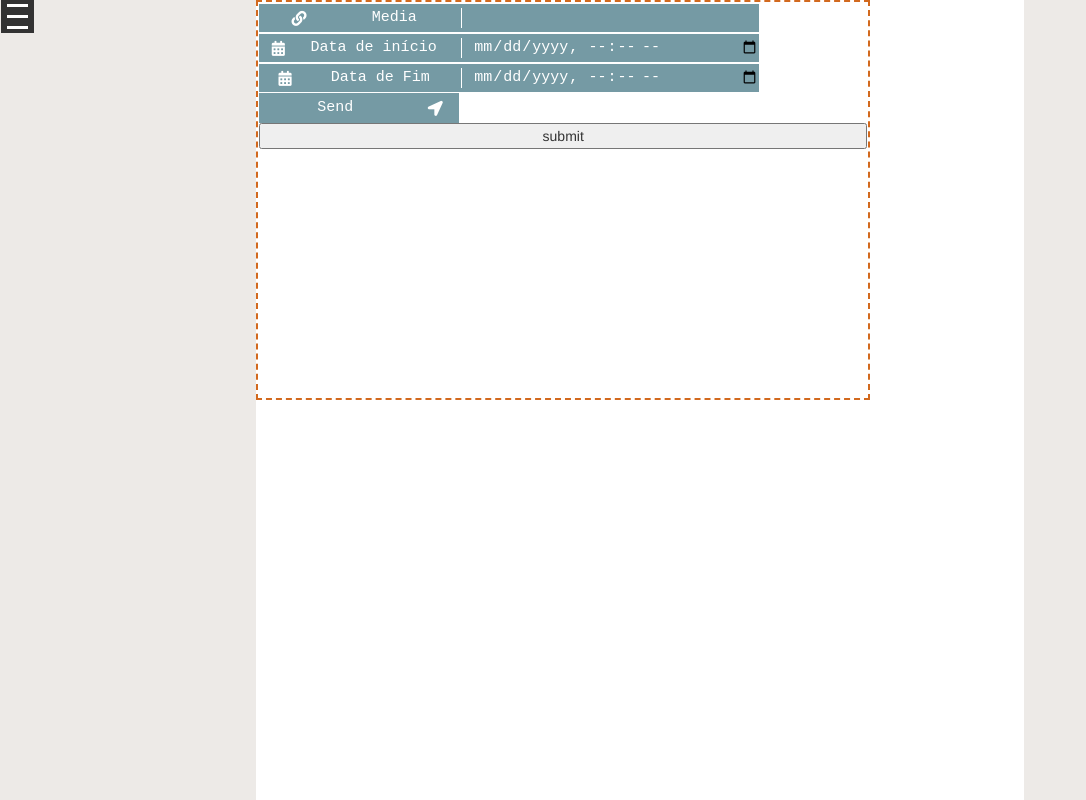
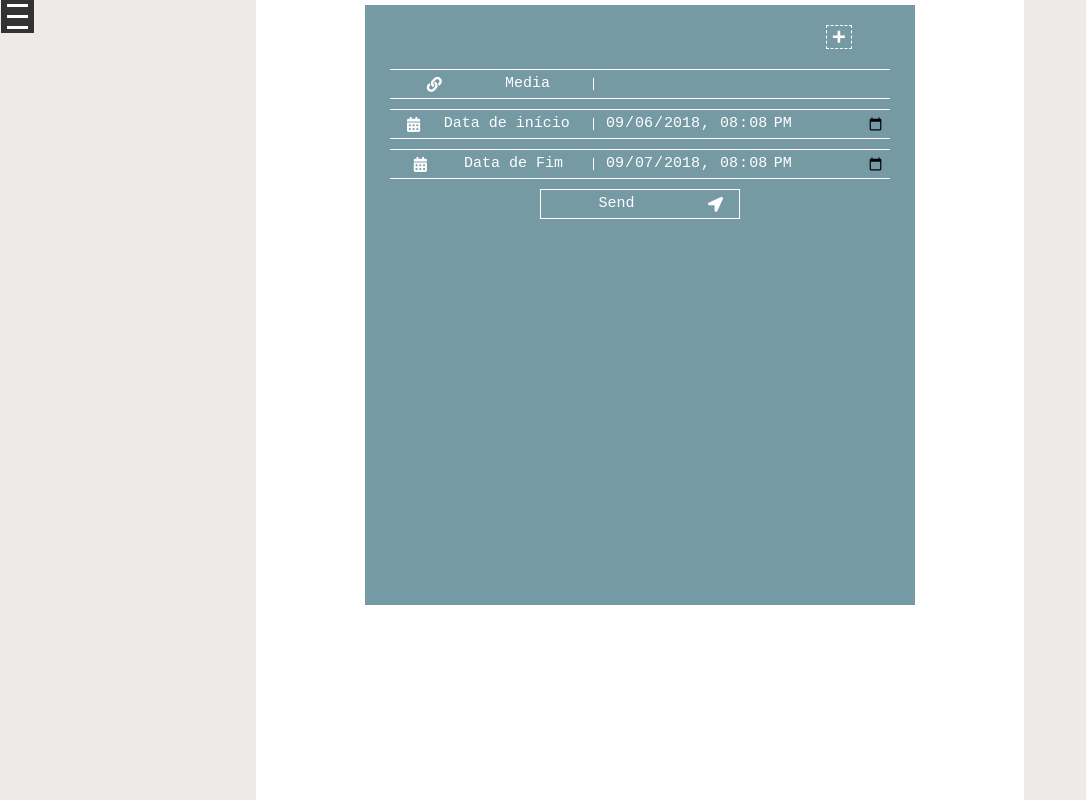
Before and after one commit to rseRafael/social-mind, an Angular app: page /addmedia/twitter/config in a window 1280 px wide. Shown: the whole page, without its empty margins (0-1086 px from the left). Built offline with nearby package versions, Linux system fonts and the light colour scheme.

Commit message:
Novo design para o Formulário

```diff
--- a/src/app/add-media/add-media.component.css
+++ b/src/app/add-media/add-media.component.css
@@ -1,11 +1,12 @@
 .addmedia-component-div{
     display: flex;
     flex-direction: column;
-    justify-content: center;
+    justify-content: flex-start;
     background-color: white;
     align-items: center;
     height: 100%;
     width: 100%;
+    padding: 5px;
 }
 
 .addmedia-form{
@@ -15,6 +16,7 @@
     width: 100%;
     height: 100%;
     overflow: scroll;
+    background-color: #759aa4;
 }
 
 .disabled{
@@ -30,7 +32,6 @@
     flex-direction: column;
     justify-content: center;
     align-items: center;
-    border: 2px dashed chocolate;
     padding: 1px;
 }
 
@@ -55,3 +56,41 @@
     background-color: white;
     border-radius: 100%;
 }
+
+.add-media-plus-icon-div{
+    width: 80%;
+    background-color: #759aa4;
+    color:white;
+    margin-bottom: 20px;
+    margin-top: 10px;
+    display: flex;
+    flex-direction: row;
+    justify-content: flex-end;
+    align-items: center;
+}
+.add-media-plus-icon-btn{
+    color:white;
+    border: 1px dashed white;
+    background-color: #759aa4;
+
+}
+
+.add-media-form{
+    display: flex;
+    flex-direction: column;
+    justify-content: flex-start;
+    background-color: #759aa4;
+    width: 550px;
+    height: 600px;
+    display: flex;
+    flex-direction: column;
+    justify-content: flex-start;
+    align-items: center;
+    overflow: scroll;
+    padding: 10px;
+
+}
+
+.add-media-submit-btn{
+    cursor: pointer;
+}
--- a/src/app/add-media/add-media.component.html
+++ b/src/app/add-media/add-media.component.html
@@ -1,63 +1,70 @@
 <div
-  id="addmedia-component"
   class="addmedia-component-div">
+      <!--Por algum motivo a tag #mediaForm é necessária para que os form elements apaream-->
+    <form
+      enctype="multipart/form-data"
+      class="add-media-form"
+      method="POST">
+        <div
+          class="add-media-plus-icon-div">
+          <button
+            class="add-media-plus-icon-btn"
+            (click)="addLink()">
+            <i
+            class="fas fa-plus">
+            </i>
+          </button>
 
-    <div
-      class="addmedia-form">
-
-        <div
-          id="addmedia-form-div">
-
-            <form
-              #mediaForm="ngForm"
-              enctype="multipart/form-data"
-              class="addmedia-form"
-              id="media-form"
-              name="form-media"
-              method="POST">
+        </div>
         <media-input
           [title]="'Media'"
           [inputType]="'text'"
-                  [iconClass]="'fas fa-link'">
+          [iconClass]="'fas fa-link'"
+          [inputId]="'media-link'"
+          >
         </media-input>
+        <div
+          *ngFor="let link of links"
+          >
+
+          <media-input
+            [title]="'Media'"
+            [inputType]="'text'"
+            [iconClass]="'fas fa-link'"
+            [inputId]="link.linkId"
+            >
+         </media-input>
+        </div>
+
 
         <media-input
           [title]="'Data de início'"
           [inputType]="'datetime-local'"
-                  [iconClass]="'fas fa-calendar-alt'">
+          [iconClass]="'fas fa-calendar-alt'"
+          [inputId]="'start-date'">
         </media-input>
 
         <media-input
           [title]="'Data de Fim'"
           [inputType]="'datetime-local'"
-                  [iconClass]="'fas fa-calendar-alt'">
+          [iconClass]="'fas fa-calendar-alt'"
+          [inputId]="'end-date'">
         </media-input>
 
         <media-input
           [title]="'Send'"
           [inputType]="'submit'"
-                  [iconClass]="'fas fa-location-arrow'">
+          [iconClass]="'fas fa-location-arrow'"
+          class="add-media-submit-btn"
+          (click)="sendForm($event)">
         </media-input>
 
-                <input
-                  type="submit"
-                  value="submit"
-                  id="submit-btn"
-                  [class.disabled]="hassent == true"
-                  (click)="sendForm($event)" />
-
     </form>
-        </div>
-
-        <br/>
 
     <div *ngIf="received === true" style="width: 100%; height: 250px; overflow: scroll;">
-          <p >
+      <p>
         {{message}}
       </p>
   </div>
 
-
 </div>
-
-</div>
--- a/src/app/add-media/add-media.component.ts
+++ b/src/app/add-media/add-media.component.ts
@@ -1,4 +1,4 @@
-import { Component, OnInit } from '@angular/core';
+import { Component, OnInit, AfterViewInit } from '@angular/core';
 import { FormGroup, FormControl} from '@angular/forms';
 import { HttpClient, HttpHeaders } from '@angular/common/http';
 import { catchError, map, tap, timeInterval } from 'rxjs/operators';
@@ -25,9 +25,7 @@ class Link {
   templateUrl: './add-media.component.html',
   styleUrls: ['./add-media.component.css']
 })
-export class AddMediaComponent implements OnInit {
-  public today: String = "1999-01-01T23:59";
-  public tomorrow: String = "1999-01-02T23:59";
+export class AddMediaComponent implements OnInit, AfterViewInit {
   public message: String = " empty ";
   public received: Boolean = false;
   public hassent: Boolean  = false;
@@ -39,34 +37,42 @@ export class AddMediaComponent implements OnInit {
   constructor(private http: HttpClient) { }
 
   ngOnInit() {
-    this.resizeComponent();
-    window.onresize = () => {
-      this.resizeComponent();
-    }
     this.getDate();
-    console.log(this.today);
+    console.log("ngOnInit()");
+    console.log(new Date().toLocaleTimeString())
   }
 
-  resizeComponent() {
-    var component = document.getElementById("addmedia-component");
-    var outlet = document.getElementById("app-outlet");
-    var h = `${outlet.clientHeight}px`;
-    var w = `${outlet.clientWidth}px`;
-    component.style.height = h;
-    component.style.width = w;
-    console.log(h + ", " + w);
+  ngAfterViewInit(){
+    console.log("ngAfterViewInit()");
+    console.log(new Date().toLocaleTimeString());
+    this.getDate();
   }
 
   getDate() {
-    var ISOformat = "yyyy-mm-ddThh:mm"
-    var now = new Date();
-    this.today = now.toISOString().substring(0, ISOformat.length);
-    var tomorrow  = now.setDate(now.getDate() + 1);
-    this.tomorrow = now.toISOString().substring(0, ISOformat.length);
+    try{
+      var ISOformat = "yyyy-mm-ddThh:mm"
+      var d1: Date = new Date();
+      d1.setHours(d1.getHours() + 1);
+      var iso1 = d1.toISOString().substring(0, ISOformat.length);
+      d1.setDate(d1.getDate() + 1);
+      var d2: Date = d1;
+      var iso2 = d2.toISOString().substring(0, ISOformat.length);
+      console.log(d2.toISOString());
+      var D1: any = document.getElementById("start-date");
+      var D2: any = document.getElementById("end-date");
+      D1.value = iso1;
+      D2.value = iso2;
+    }
+    catch(err){
+      console.log("Some error has occured at getDate function.")
+      console.log(`Error:\n${err}\n-----------------------\n`);
+    }
+
   }
 
-  sendForm(event, form){
+  sendForm(event){
     event.preventDefault();
+
     var mediaLink: any = document.getElementById("media-link");
     var startDate: any = document.getElementById("start-date");
     var endDate: any = document.getElementById("end-date");
@@ -106,6 +112,7 @@ export class AddMediaComponent implements OnInit {
       )
       this.hassent = true;
     }
+
   }
 
   httpRequestOne(){
@@ -131,12 +138,11 @@ export class AddMediaComponent implements OnInit {
   }
 
   addLink(){
-    this.newLinks +=  1;
-    let divId = this.divLinkPattern + `${this.newLinks}`;
-    let linkId = this.linkIdPattern + `${this.newLinks}`;
-    var link: Link = {divId: divId, linkId: linkId}
-    this.links.push(link);
-    this.newLinks = this.links.length;
+    let number = this.links.length;
+    let divId = this.divLinkPattern + `${number}`;
+    let linkId = this.linkIdPattern + `${number}`;
+    var newlink: Link = {divId: divId, linkId: linkId}
+    this.links.push(newlink);
   }
   deleteURLForm(link: Link){
     var elem = document.getElementById(link.divId);
--- a/src/app/media-input/media-input.component.css
+++ b/src/app/media-input/media-input.component.css
@@ -1,3 +1,7 @@
+.no-space{
+    padding: 0px;
+    margin: 0px;
+}
 .media-input-main{
     height: 30px;
     width: 500px;
@@ -9,6 +13,7 @@
     padding: 5px;
     border-bottom: 1px solid white;
     border-top: 1px solid white;
+    margin-bottom: 10px;
 }
 .media-input-title-div{
     display: flex;
@@ -34,10 +39,7 @@
     background-color: white;
 }
 
-.no-space{
-    padding: 0px;
-    margin: 0px;
-}
+
 .media-input-input-container{
     width: 60%;
     height: 100%;
@@ -71,6 +73,7 @@
     width: 200px;
     height: 30px;
     background-color: #759aa4;
+    border: 1px solid white;
 
 }
 .media-input-submit-style{
--- a/src/app/media-input/media-input.component.html
+++ b/src/app/media-input/media-input.component.html
@@ -21,7 +21,10 @@
   </div>
 
   <div class="no-space media-input-input-container">
-      <input class="no-space style-font media-input-style" type={{inputType}}/>
+      <input
+        class="no-space style-font media-input-style"
+        type={{inputType}}
+        id={{inputId}}/>
   </div>
 
 </div>
--- a/src/app/media-input/media-input.component.ts
+++ b/src/app/media-input/media-input.component.ts
@@ -13,6 +13,7 @@ export class MediaInputComponent implements OnInit {
   @Input() public iconClass="no-icon-class";
   @Input() public inputType="date";
   @Input() public divId = "";
+  @Input() public inputId = "";
 
   constructor() { }
 
```
Lines whose indentation alone changed are shown as unchanged.
